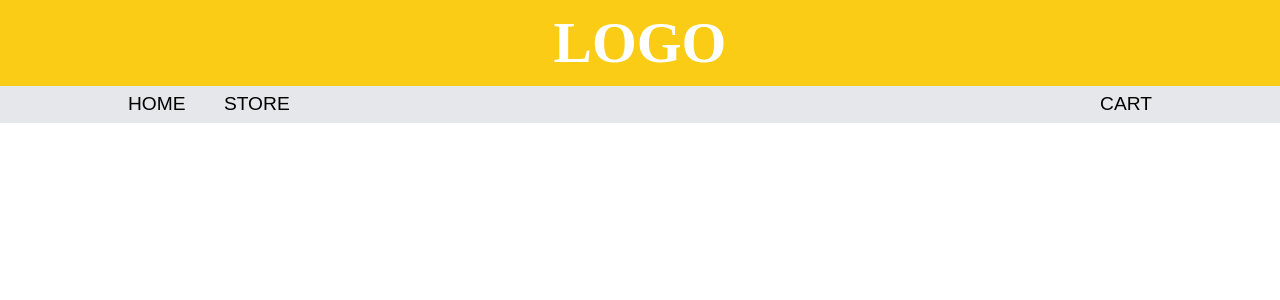
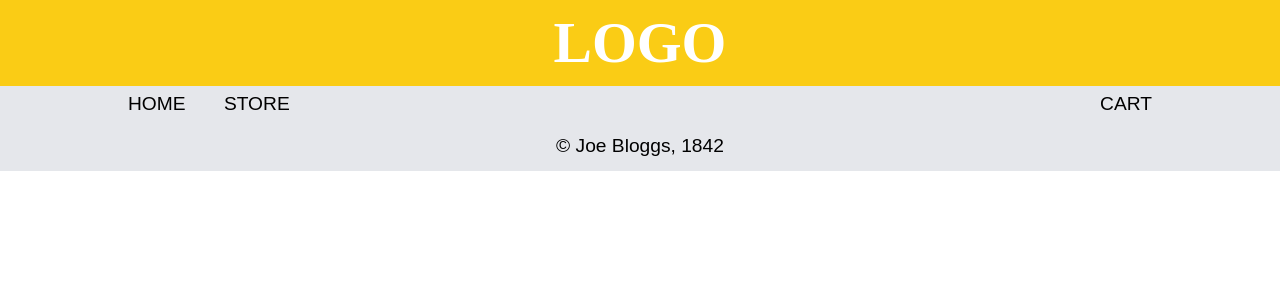
Before and after one commit to gemini-mastiff/shopping-cart, a React (Vite) app: page / in a window 1280 px wide. Shown: the top 300 px of the page. Built offline with nearby package versions, Linux system fonts and the light colour scheme; a web font is replaced by a local one.

Commit message:
feat: add footer to App

```diff
--- a/src/App.css
+++ b/src/App.css
@@ -50,3 +50,9 @@
 .link__item > a:hover {
   text-decoration: underline;
 }
+
+.footer {
+  background-color: var(--BG-COLOUR);
+  text-align: center;
+  padding: 0.5em;
+}
--- a/src/App.jsx
+++ b/src/App.jsx
@@ -29,6 +29,9 @@ function App() {
         </nav>
       </div>
       <Outlet />
+      <footer className="footer">
+        <p>&copy; Joe Bloggs, 1842</p>
+      </footer>
     </>
   );
 }
```
